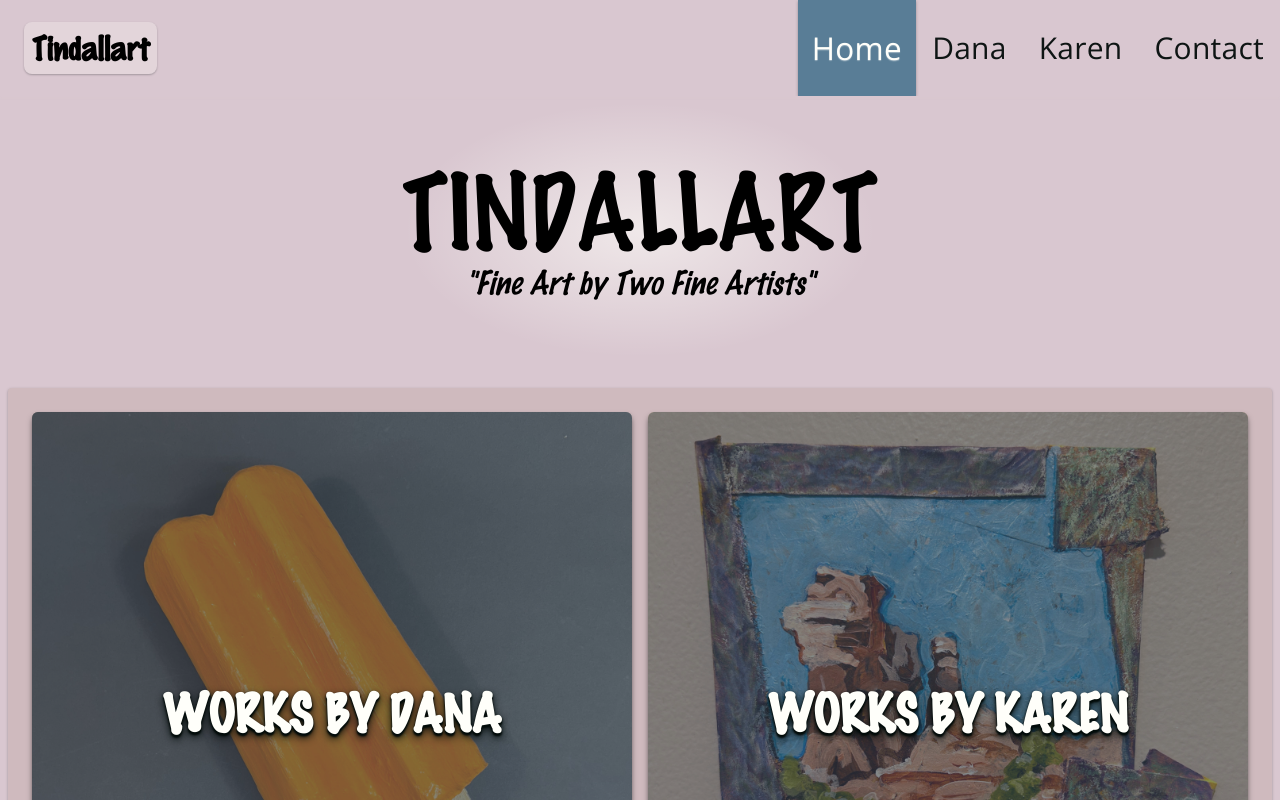
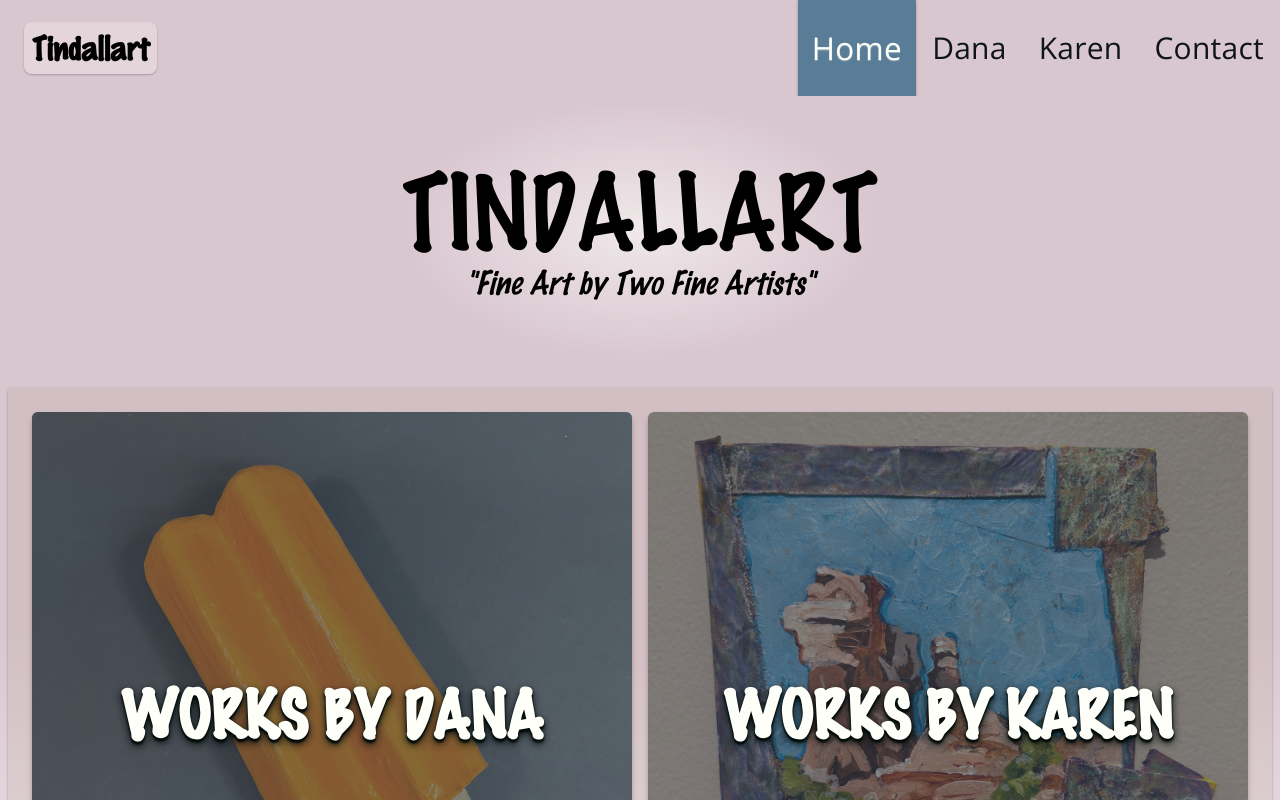
Before and after one commit to JoelleTindall/tindallart, a Nuxt app: page / in a window 1280 px wide. Shown: the top 800 px of the page. Built offline with nearby package versions, Linux system fonts and the light colour scheme.

Commit message:
1/9 - minor color changes

```diff
--- a/app/components/affiliates.vue
+++ b/app/components/affiliates.vue
@@ -1,5 +1,5 @@
 <template>
-    <div class=" md:m-auto min-h-fit pt-10 text-offwhite bg-strawb lg:px-5">
+    <div class=" md:m-auto min-h-fit pt-10 text-offwhite bg-gradient-to-b from-strawb to-offwhite  lg:px-5">
         <div
             class="m-2 mt-0 py-4 lg:max-w-full md:max-w-150 md:m-auto bg-blueb lg:bg-offwhite/25 rounded-xl shadow-sm shadow-offblack/25 lg:flex lg:flex-row lg:items-center lg:p-5 xl:p-10  ">
             <div class="lg:flex-1/2">
--- a/app/components/artistlink.vue
+++ b/app/components/artistlink.vue
@@ -1,5 +1,5 @@
 <template>
-    <div class="m-2 hover:scale-101 group transition duration-500 overflow-clip rounded-md max-h-64 md:max-h-screen shadow-offblack/50 shadow-md">
+    <div class="m-2 hover:scale-101 group transition duration-500 overflow-clip rounded-md max-h-64 md:max-h-screen shadow-offblack/25 shadow-md">
         <NuxtLink :to="artist">
 
             <div class="relative lg:max-w-full ">
@@ -8,7 +8,7 @@
                     <img class=" max-h-64 md:max-h-150 w-screen object-cover " :src="bgimg" alt="default">
                     <div class="absolute inset-0 bg-gray-700 opacity-60 "></div>
                     <div class="absolute inset-0 flex items-center justify-center transition-backdrop-blur duration-500 group-hover:backdrop-blur-sm group-active:backdrop-blur-sm">
-                        <h2 class="text-offwhite text-4xl md:text-5xl text-shadow-lg text-shadow-offblack uppercase transition duration-500 hover:cursor-pointer group-hover:scale-105 group-active:scale-105">Works by {{ name }}</h2>
+                        <h2 class="text-offwhite text-4xl lg:text-6xl text-shadow-lg text-shadow-offblack uppercase transition duration-500 hover:cursor-pointer group-hover:scale-105 group-active:scale-105">Works by {{ name }}</h2>
                     </div>
                 </div>
             </div>
--- a/app/components/artistquote.vue
+++ b/app/components/artistquote.vue
@@ -2,7 +2,7 @@
     <div class="w-full min-h-fit  text-center bg-cover bg-center bg-fixed" >
         <div class="h-full w-full  min-h-fit py-5 bg-strawb">
 
-            <div class="p-4  md:rounded-2xl bg-offwhite/25 md:bg-offwhite/0 ">
+            <div class="p-4  md:rounded-2xl bg-offwhite/50 md:bg-offwhite/0 ">
 
                 <div class="xl:max-w-3/4 lg:m-auto md:bg-offwhite/25 md:p-10 md:rounded-2xl md:shadow-sm shadow-offblack/25">
                     <svg class="w-10 h-10 text-blueb/75  mb-4 transform -scale-x-100" aria-hidden="true"
--- a/app/components/artiststatement.vue
+++ b/app/components/artiststatement.vue
@@ -3,11 +3,11 @@
 
 
         <div class="w-full min-h-full   md:p-4 lg:pb-10 text-center xl:max-w-3/4 m-auto">
-            <div class="  py-5 md:p-2 md:rounded-2xl bg-offblack/5 md:shadow-xs shadow-offblack/25  ">
+            <div class="  py-5 md:p-2 md:rounded-2xl bg-offblack/10 md:shadow-xs shadow-offblack/25  ">
                 <div class="mx-4 text-xl min-h-fit  md:p-2 lg:py-5 lg:flex lg:flex-row content-center items-center justify-center ">
                     <h2 class="text-5xl  lg:text-7xl text-center uppercase pb-4 lg:pb-0 lg:w-2/5">The Artist</h2>
 
-                    <div class="lg:w-3/5"><p class="text-offwhite md:pl-2 lg:text-xl xl:text-2xl">{{ bio }}</p></div>
+                    <div class="lg:w-3/5"><p class="text-offwhite/95 md:pl-2 lg:text-xl xl:text-2xl">{{ bio }}</p></div>
                 </div>
             </div>
         </div>
--- a/app/layouts/nav.vue
+++ b/app/layouts/nav.vue
@@ -1,5 +1,5 @@
 <template>
-    <div class="flex flex-col min-h-dvh max-w-dvw bg-strawb ">
+    <div class="flex flex-col min-h-dvh max-w-dvw bg-gradient-to-b from-strawb via-strawb to-offwhite ">
         <Navbar />
         <NuxtPage class="pt-18" />
         <Footer />
--- a/app/pages/index.vue
+++ b/app/pages/index.vue
@@ -4,8 +4,8 @@
         <Hero></Hero>
         <div class="">
 
-          <div class="  p-2 ">
-            <div class=" lg:p-4 p-2 bg-choco/15 shadow-sm shadow-offblack/25  rounded flex md:flex-row md:flex-nowrap flex-wrap w-full justify-center">
+          <div class=" sm:p-0 md:p-1 lg:p-2 ">
+            <div class=" lg:p-4 md:p-2 md:bg-choco/10  md:shadow-sm shadow-offblack/25 rounded flex md:flex-row md:flex-nowrap flex-wrap w-full justify-center">
                    <Artistlink artist="dana"/>
                    <Artistlink artist="karen"/>
             </div>
```
